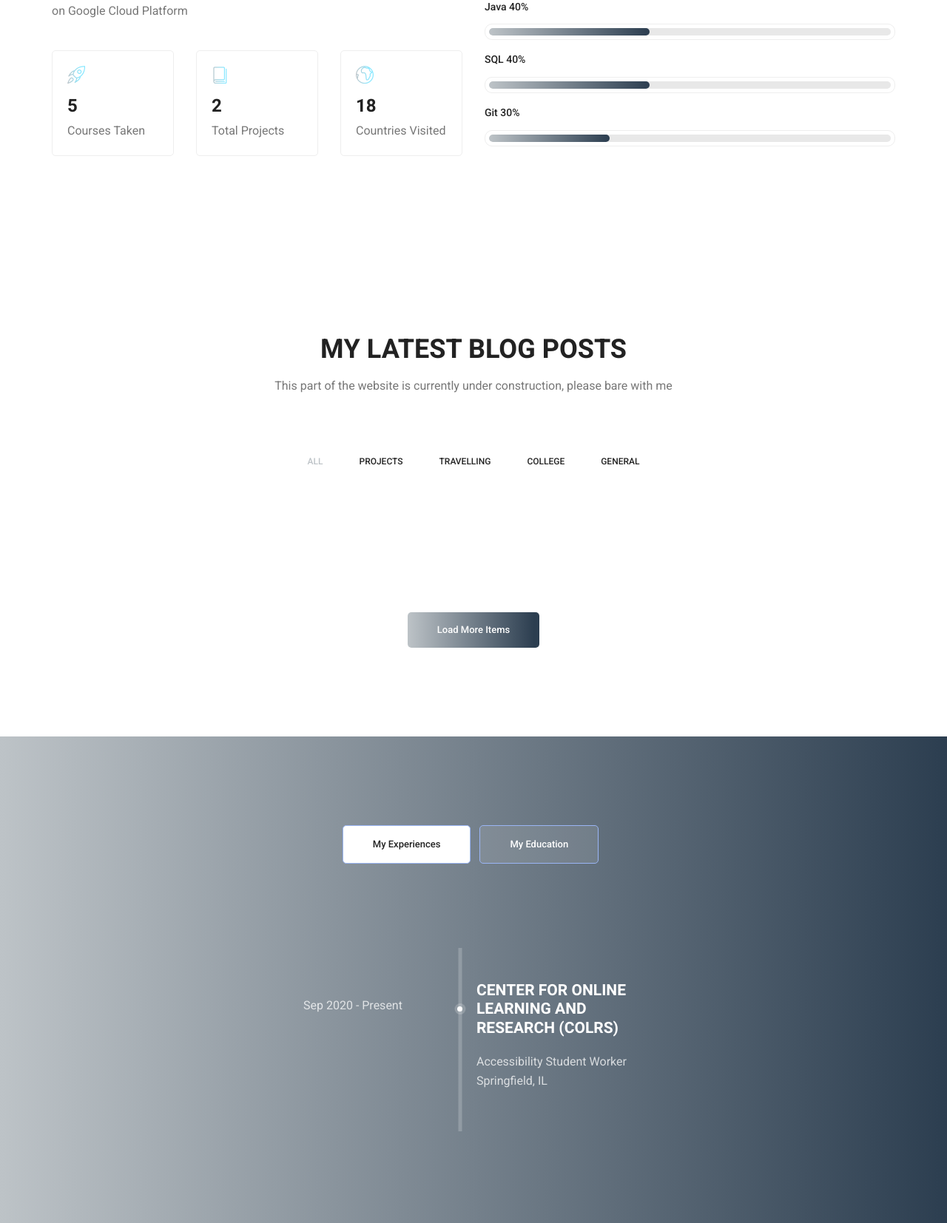
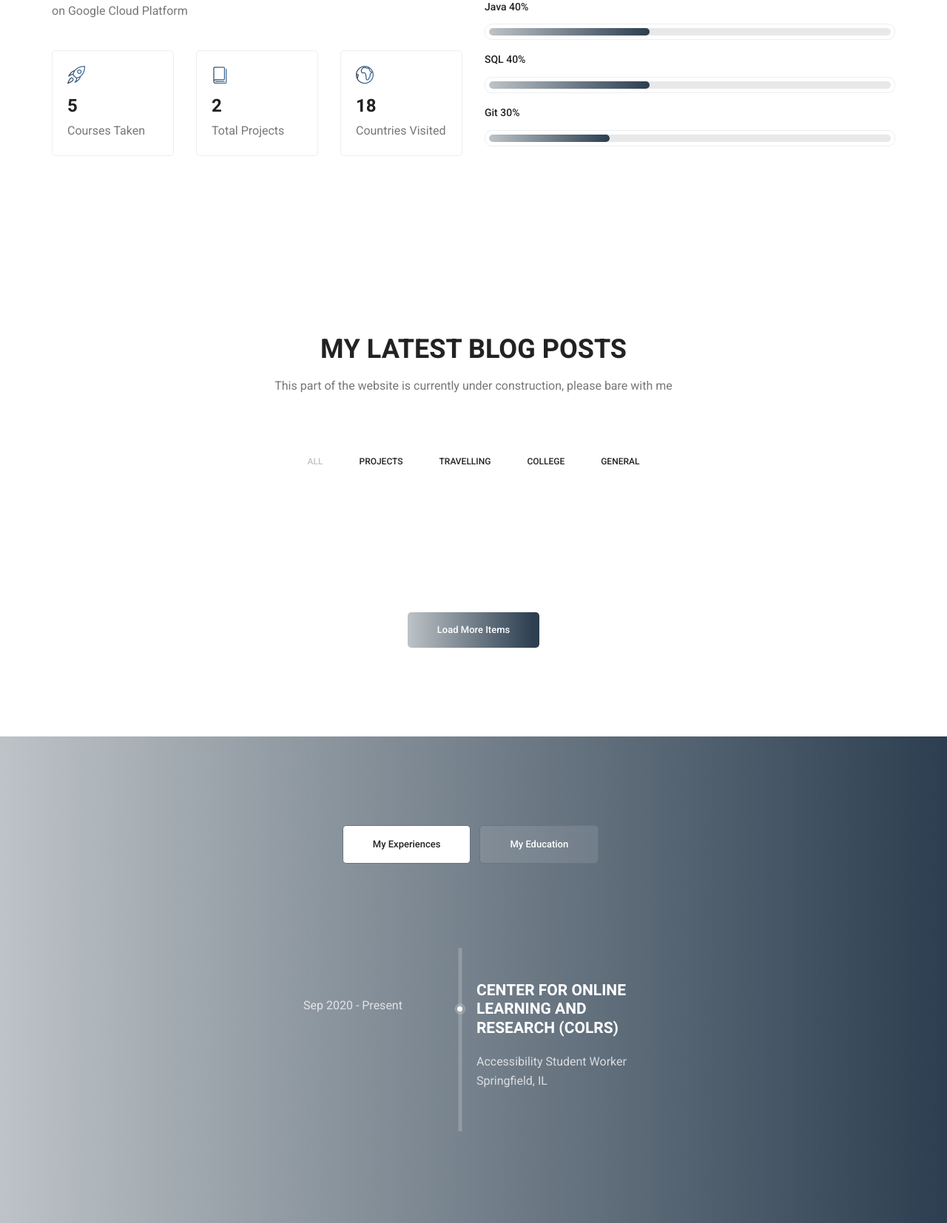
Before and after one commit to dtemir/web-development, a Django app: template personal_site/greeting/templates/greeting/index.html in a window 1280 px wide. Shown: the part 1243-2897 px from the top of the page at 74% size. Run offline with Django 3.2, Linux system fonts and the light colour scheme; the template is opened without the code that fills it, so the values that code supplies are empty; some libraries are stand-ins or nearby versions.

Commit message:
tweaked colors in style.css to transition to new color scheme

```diff
--- a/personal_site/greeting/static/greeting/css/style.css
+++ b/personal_site/greeting/static/greeting/css/style.css
@@ -2498,7 +2498,7 @@ h6 {
   border-radius: 5px; }
   .wel_item i {
     font-size: 24px;
-    background: linear-gradient(to right, #bdc3c7 0%, #86e7ff 70%);
+    background: linear-gradient(to right, #2c3e50 0%, #35628f 70%);
     -webkit-background-clip: text;
     -webkit-text-fill-color: transparent; }
   .wel_item h4 {
@@ -2572,7 +2572,7 @@ h6 {
       font-weight: 500;
       color: #fff;
       font-family: "Roboto", sans-serif;
-      border: 1px solid #9ab5f5;
+      border: 1px solid #6a7580;
       background: rgba(255, 255, 255, 0.1); }
       .tabs_inner .nav.nav-tabs li a.active {
         background: #fff;
```
